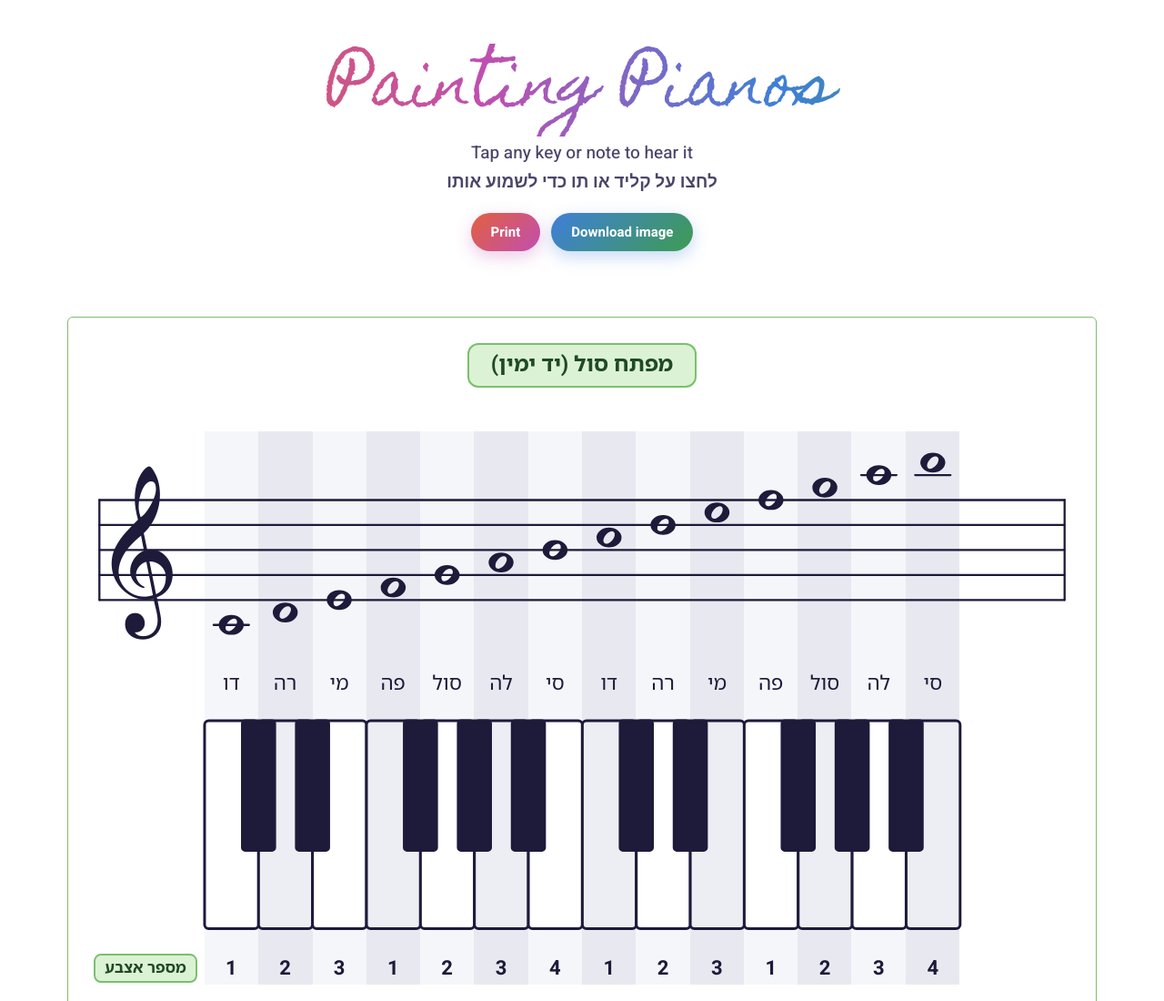
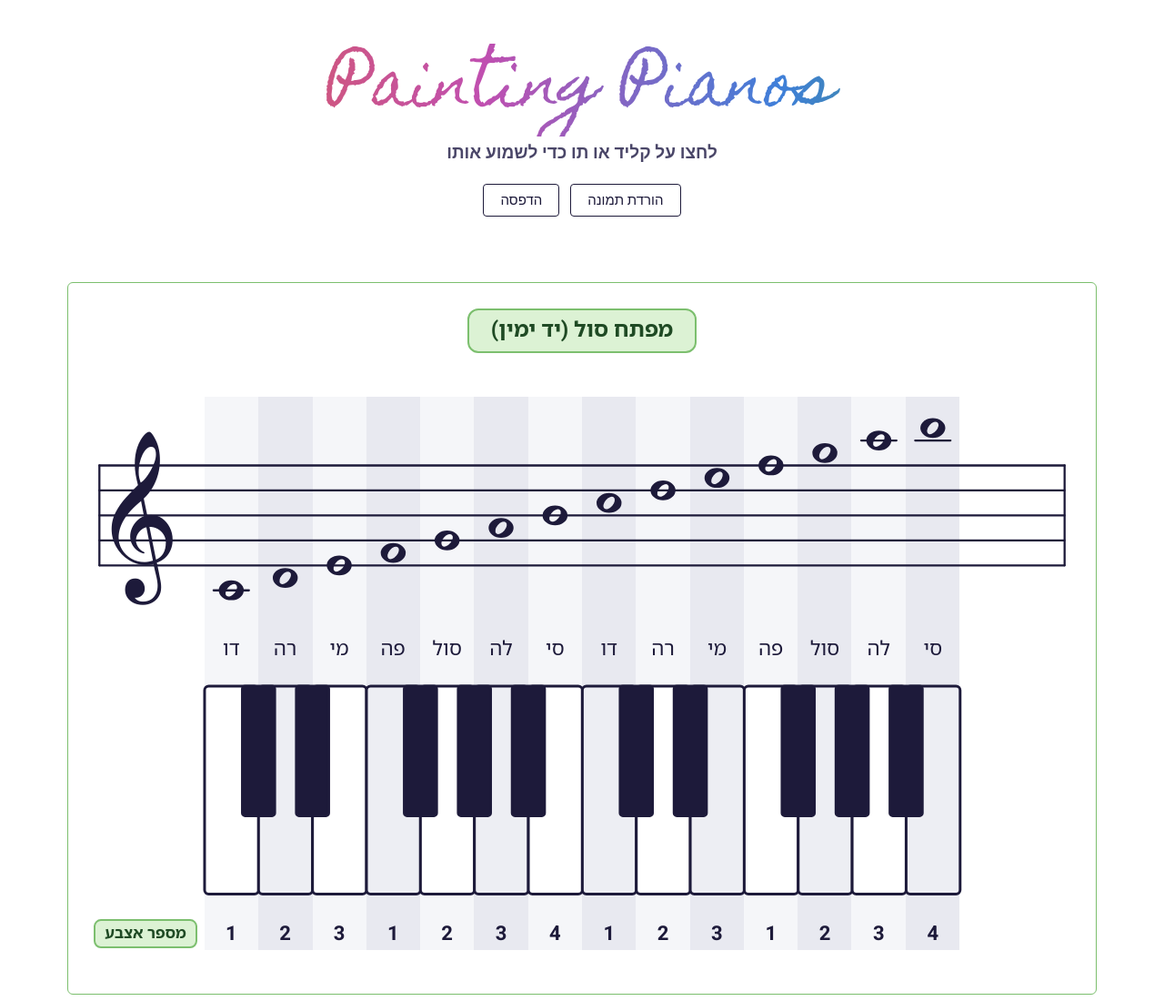
Before and after one commit to MissEntropy/painting_pianos, a plain HTML site: page index.html in a window 1280 px wide. Shown: the top 1100 px of the page at 91% size. Drawn offline with Linux system fonts and the light colour scheme; a web font is replaced by a local one.

Commit message:
App: minimal Hebrew buttons, hand cursor on notes
Co-Authored-By: Claude Opus 5.5 <noreply@anthropic.com>

```diff
--- a/index.html
+++ b/index.html
@@ -97,13 +97,11 @@
   .hero p[lang="he"] { font-weight: 700; }
   .actions { display: flex; flex-wrap: wrap; justify-content: center; gap: 12px; margin-top: 20px; }
   .actions a, .actions button {
-    font: 700 15px "Heebo", Arial, sans-serif; color: #fff; text-decoration: none; cursor: pointer;
-    border: 0; border-radius: 999px; padding: 10px 22px;
-    background: linear-gradient(135deg, #E2603F, #C04FB0); box-shadow: 0 6px 18px rgb(192 79 176 / .3);
-    transition: transform .15s ease, box-shadow .15s ease;
+    font: 500 15px "Heebo", Arial, sans-serif; color: #1D1A3A; text-decoration: none; cursor: pointer;
+    background: #fff; border: 1.5px solid #1D1A3A; border-radius: 4px; padding: 6px 18px;
+    transition: background .15s ease, color .15s ease;
   }
-  .actions a:nth-child(2) { background: linear-gradient(135deg, #3F7FD9, #3E9B52); box-shadow: 0 6px 18px rgb(63 127 217 / .3); }
-  .actions a:hover, .actions button:hover { transform: translateY(-2px); }
+  .actions a:hover, .actions button:hover { background: #1D1A3A; color: #fff; }
 
   .paper {
     max-width: 1140px; margin: 16px auto 0; padding: 8px clamp(4px, 2vw, 28px) 0;
@@ -119,6 +117,7 @@
   /* Tap to play */
   .piano rect { cursor: pointer; transition: fill .25s ease; }
   .piano rect.lit { fill: var(--acc-edge); transition: none; }
+  .note { cursor: pointer; }
   .note .head { transition: fill .25s ease, transform .25s ease; transform-box: fill-box; transform-origin: center; }
   .note.lit .head { fill: var(--acc-edge); transform: scale(1.25); transition: none; }
 
@@ -130,12 +129,11 @@
 </style>
 <header class="hero">
   <h1>Painting Pianos</h1>
-  <p>Tap any key or note to hear it</p>
   <p lang="he" dir="rtl">לחצו על קליד או תו כדי לשמוע אותו</p>
-  <div class="actions"><button id="print" type="button">Print</button><a href="painting_pianos.png" download>Download image</a></div>
+  <div class="actions"><button id="print" type="button">הדפסה</button><a href="painting_pianos.png" download>הורדת תמונה</a></div>
 </header>
 <div class="paper">
-<p class="hint">← swipe to see the whole keyboard →</p>
+<p class="hint" lang="he" dir="rtl">החליקו הצידה כדי לראות את כל המקלדת</p>
 <div class="scroll"><div class="inner">
 <div class="frame">
 <h1 class="title" lang="he" dir="rtl">מפתח סול (יד ימין)</h1>
```
Also changed, not shown: 1 other file.
